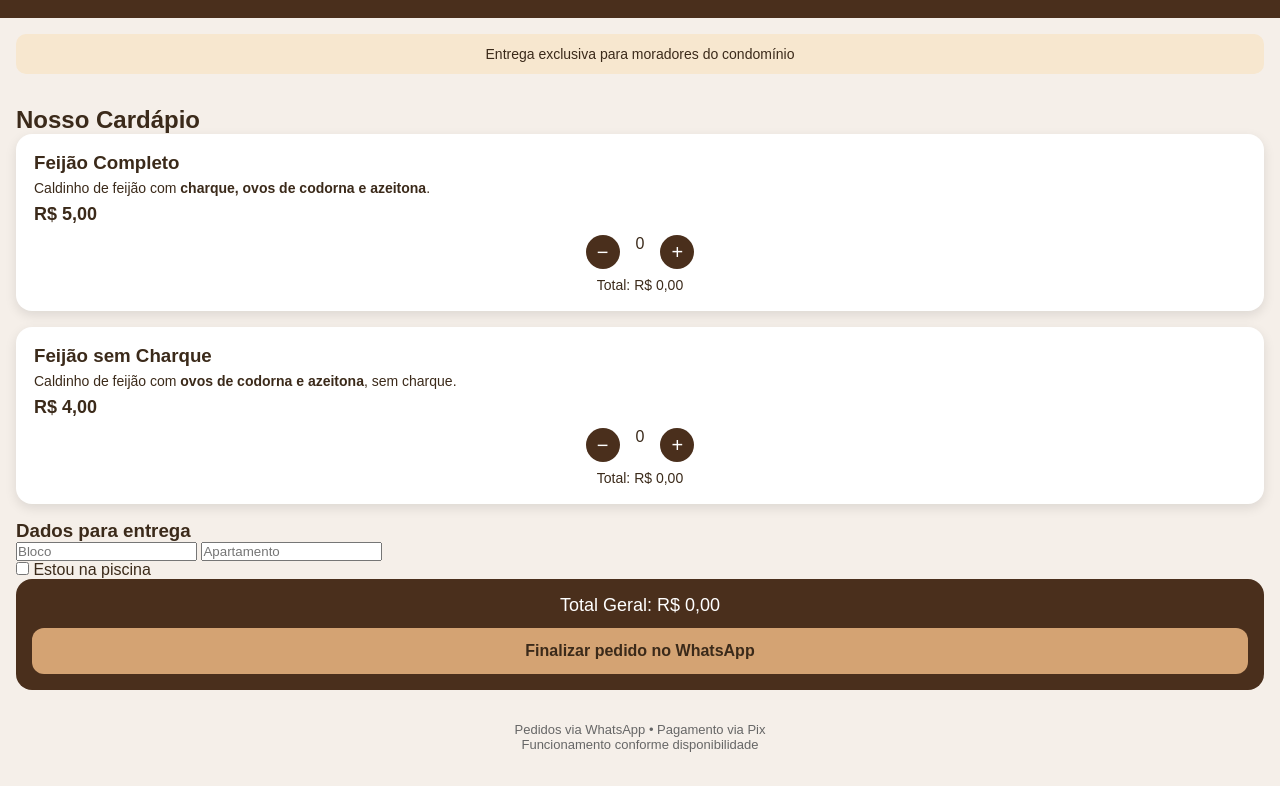
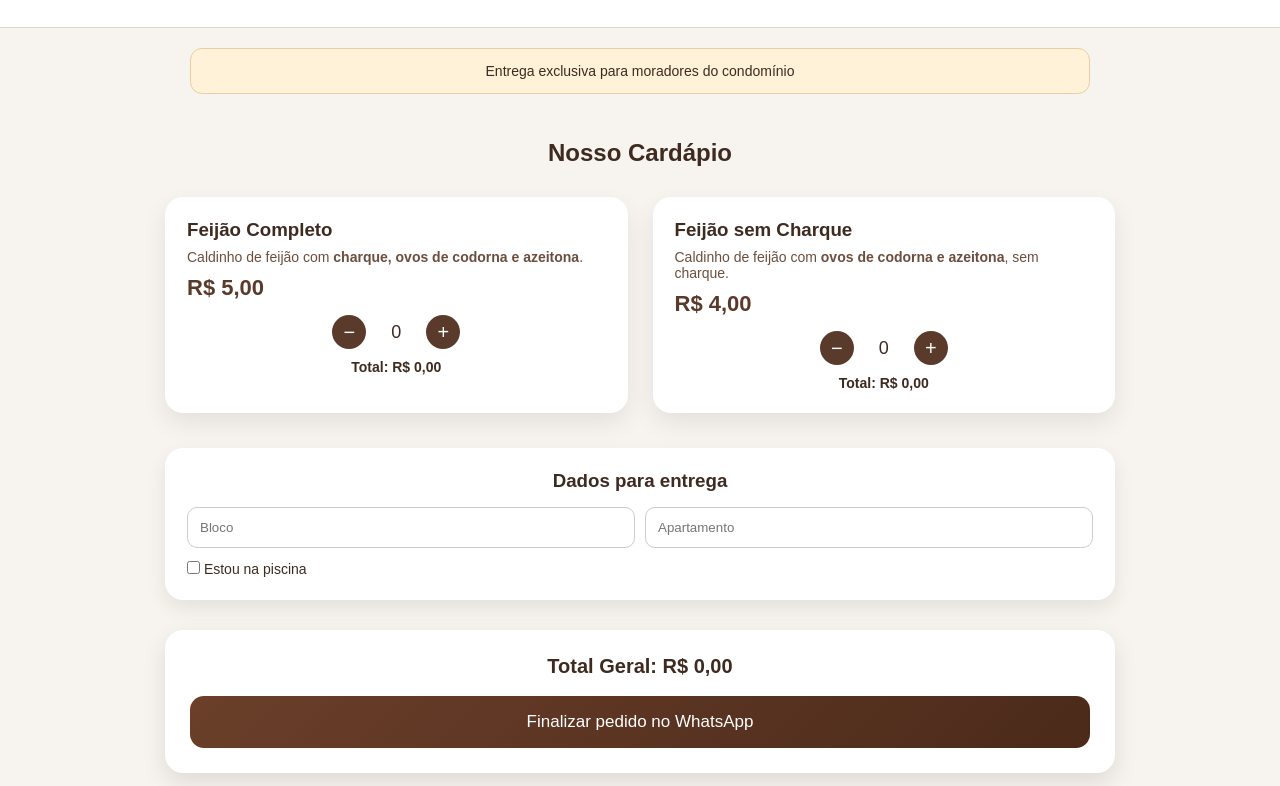
Before and after one commit to brcdev-back/caldinho-da-casa, a plain HTML site: page index.html in a window 1280 px wide. Shown: the part 83-869 px from the top of the page. Drawn offline with Linux system fonts and the light colour scheme; files that its build step writes are made by us from their sources; files whose address does not match are found by name.

Commit message:
Update style.css

```diff
--- a/assets/css/style.css
+++ b/assets/css/style.css
@@ -6,64 +6,90 @@
 
 body {
   font-family: Arial, Helvetica, sans-serif;
-  background: #f5efe9;
-  color: #3b2a1a;
+  background: #f7f3ee;
+  color: #3e2a1f;
 }
 
+/* TOPO */
 .topo {
-  background: #4a2f1c;
-  color: #fff;
+  background: #ffffff;
   text-align: center;
-  padding: 24px 16px;
+  padding: 30px 20px;
+  border-bottom: 1px solid #e0d6cc;
+}
+
+.topo h1 {
+  font-size: 30px;
 }
 
 .topo p {
   font-size: 14px;
-  opacity: 0.9;
+  color: #6b4e3d;
 }
 
+/* AVISO */
 .aviso {
-  margin: 16px;
-  background: #f7e7cf;
-  padding: 12px;
-  border-radius: 10px;
+  max-width: 900px;
+  margin: 20px auto;
+  background: #fff2d9;
+  border: 1px solid #e6cfa3;
+  padding: 14px;
   text-align: center;
+  border-radius: 12px;
   font-size: 14px;
 }
 
+/* CARDÁPIO */
 .cardapio {
-  padding: 16px;
+  max-width: 1000px;
+  margin: auto;
+  padding: 25px;
+}
+
+.cardapio h2 {
+  text-align: center;
+  margin-bottom: 30px;
+}
+
+/* PRODUTOS */
+.produtos {
+  display: grid;
+  grid-template-columns: repeat(auto-fit, minmax(280px, 1fr));
+  gap: 25px;
 }
 
 .produto {
-  background: #fff;
-  padding: 18px;
-  border-radius: 16px;
-  margin-bottom: 16px;
-  box-shadow: 0 4px 12px rgba(0,0,0,0.1);
+  background: #ffffff;
+  padding: 22px;
+  border-radius: 18px;
+  box-shadow: 0 10px 25px rgba(0,0,0,0.08);
 }
 
 .produto h3 {
-  margin-bottom: 6px;
+  margin-bottom: 8px;
 }
 
 .descricao {
   font-size: 14px;
-  margin-bottom: 8px;
+  color: #6b4e3d;
+  margin-bottom: 10px;
 }
 
 .preco {
+  font-size: 22px;
   font-weight: bold;
-  font-size: 18px;
-  margin-bottom: 10px;
+  color: #5a3a2a;
+  margin-bottom: 14px;
   display: block;
 }
 
+/* QUANTIDADE */
 .quantidade {
   display: flex;
   justify-content: center;
-  gap: 16px;
-  margin-bottom: 8px;
+  align-items: center;
+  gap: 18px;
+  margin-bottom: 10px;
 }
 
 .quantidade button {
@@ -71,62 +97,93 @@ body {
   height: 34px;
   border-radius: 50%;
   border: none;
-  background: #4a2f1c;
+  background: #5a3a2a;
   color: #fff;
   font-size: 20px;
+  cursor: pointer;
 }
 
+.quantidade span {
+  font-size: 18px;
+  min-width: 24px;
+  text-align: center;
+}
+
+/* TOTAL */
 .total {
   text-align: center;
   font-size: 14px;
+  font-weight: bold;
 }
 
-.entrega {
-  background: #fff;
-  padding: 16px;
-  border-radius: 16px;
-  margin-bottom: 16px;
+/* DADOS */
+.dados {
+  background: #ffffff;
+  margin-top: 35px;
+  padding: 22px;
+  border-radius: 18px;
+  box-shadow: 0 8px 20px rgba(0,0,0,0.08);
 }
 
-.entrega input {
+.dados h3 {
+  margin-bottom: 15px;
+  text-align: center;
+}
+
+.endereco {
+  display: flex;
+  gap: 10px;
+  margin-bottom: 12px;
+}
+
+.endereco input {
   width: 100%;
-  padding: 10px;
-  margin-bottom: 10px;
-  border-radius: 8px;
+  padding: 12px;
+  border-radius: 10px;
   border: 1px solid #ccc;
 }
 
-.entrega label {
+.piscina {
   font-size: 14px;
 }
 
+/* FINALIZAR */
 .finalizar {
-  background: #4a2f1c;
-  padding: 16px;
-  border-radius: 16px;
+  margin-top: 30px;
+  background: #ffffff;
+  padding: 25px;
+  border-radius: 18px;
+  box-shadow: 0 10px 25px rgba(0,0,0,0.1);
 }
 
 .total-geral {
-  color: #fff;
+  font-size: 20px;
+  font-weight: bold;
   text-align: center;
-  font-size: 18px;
-  margin-bottom: 12px;
+  margin-bottom: 18px;
 }
 
-.finalizar button {
+.finalizar-btn {
   width: 100%;
-  padding: 14px;
-  border-radius: 12px;
+  padding: 16px;
+  border-radius: 14px;
   border: none;
-  background: #d4a373;
-  color: #3b2a1a;
-  font-size: 16px;
-  font-weight: bold;
+  background: linear-gradient(135deg, #6b3f2a, #4b2a1a);
+  color: #fff;
+  font-size: 17px;
+  cursor: pointer;
+  transition: transform 0.2s, box-shadow 0.2s;
 }
 
+.finalizar-btn:hover {
+  transform: scale(1.02);
+  box-shadow: 0 8px 18px rgba(0,0,0,0.25);
+}
+
+/* RODAPÉ */
 .rodape {
   text-align: center;
   font-size: 13px;
-  padding: 16px;
-  color: #666;
+  color: #6b4e3d;
+  padding: 25px;
 }
```
